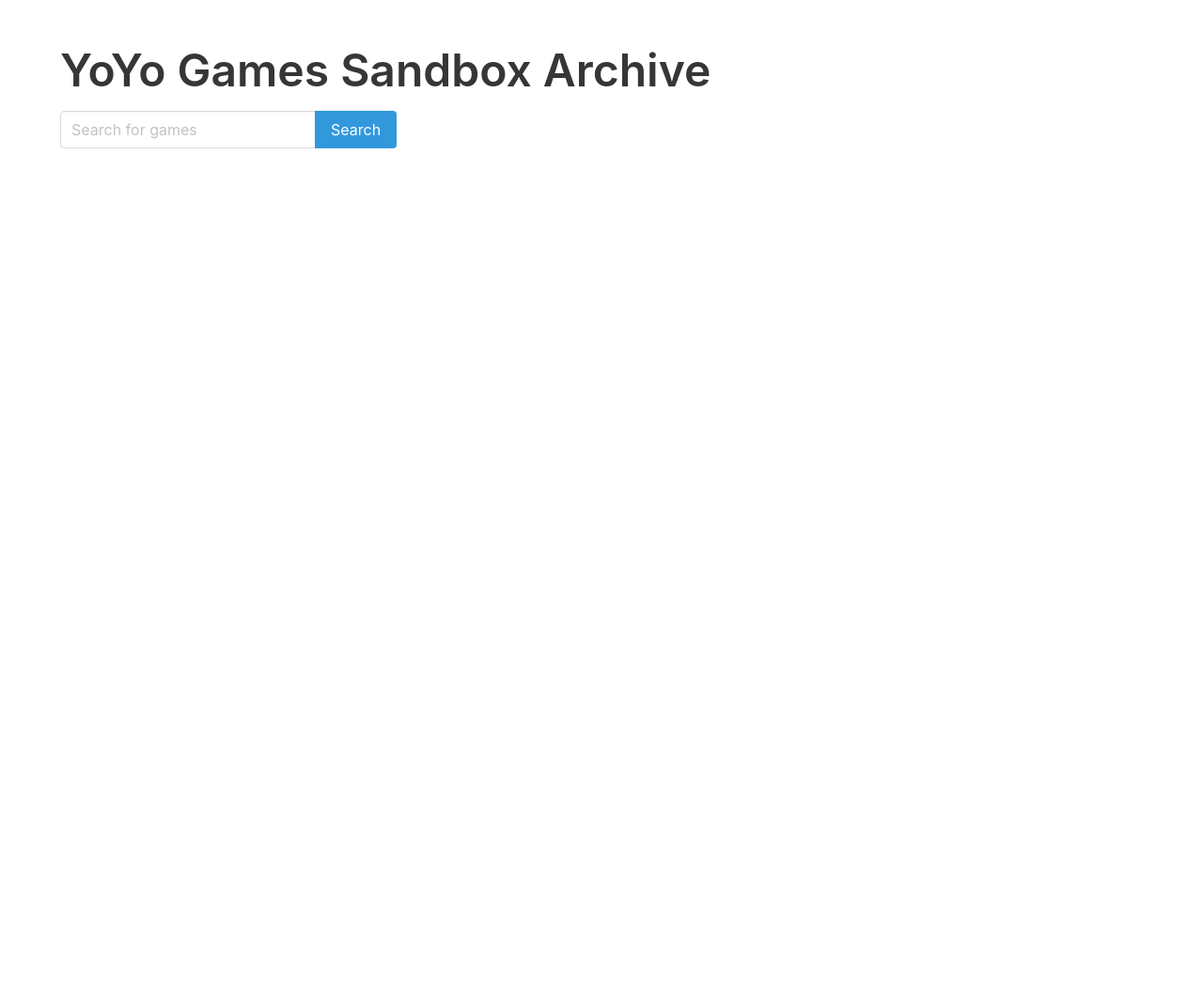
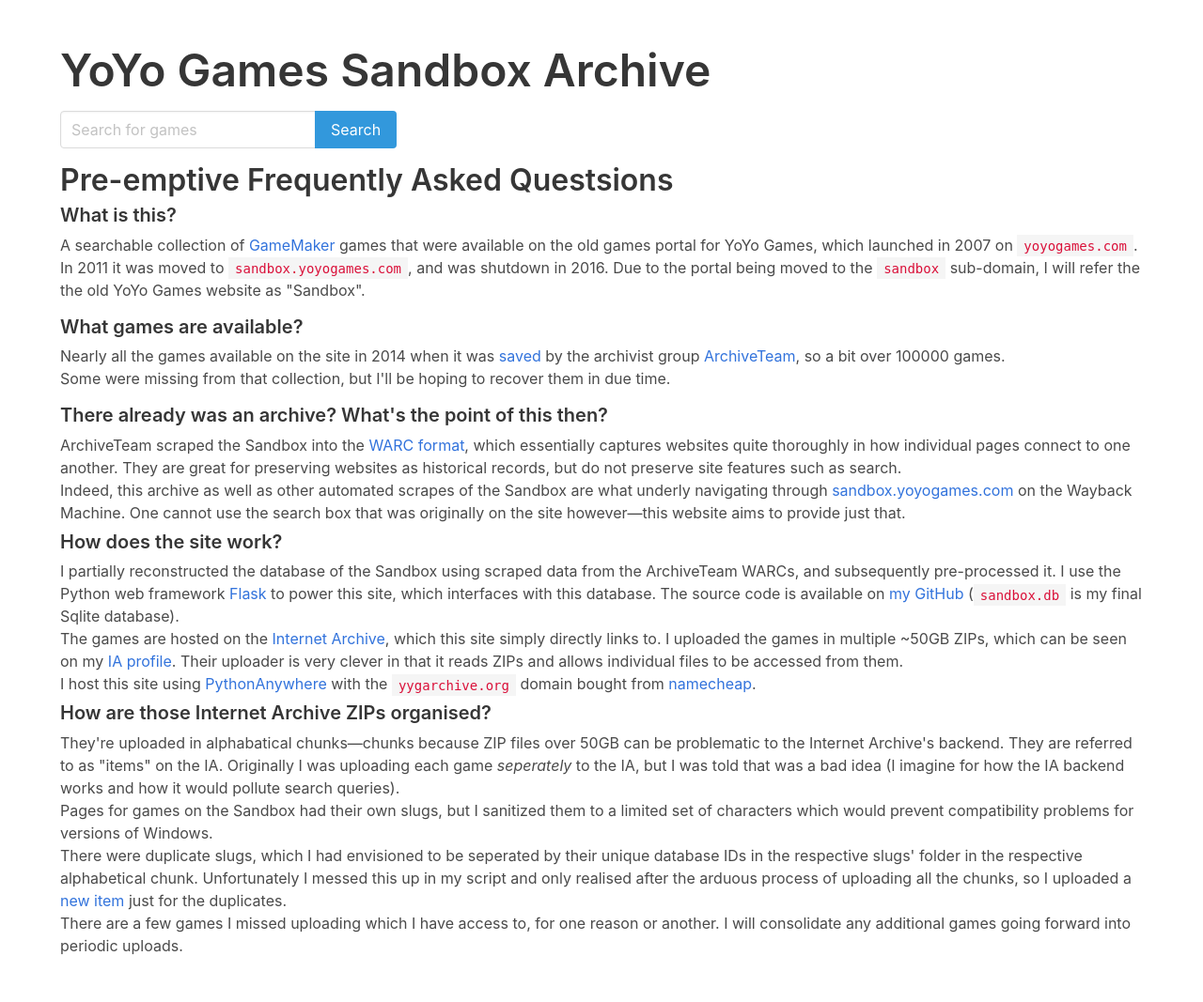
Before and after one commit to honno/yygarchive.org, a Flask app: page / in a window 1280 px wide. Shown: the whole page at 94% size. Before the commit the page ends 158 px from the top, so only its background shows below. Run offline with Flask 2, Linux system fonts and the light colour scheme.

Commit message:
some faq Qs

```diff
--- a/app/templates/index.html
+++ b/app/templates/index.html
@@ -6,5 +6,32 @@
         <h1 class="title is-1" >YoYo Games Sandbox Archive</h1>
     </div>
     {% include "form.html" %}
+
+    <div class="container mt-4" >
+        <h2 class="title is-3 mb-2">Pre-emptive Frequently Asked Questsions</h2>
+
+        <h3 class="title is-5 mb-2">What is this?</h3>
+        <p>A searchable collection of <a href="https://www.yoyogames.com/gamemaker">GameMaker</a> games that were available on the old games portal for YoYo Games, which launched in 2007 on <code>yoyogames.com</code>. In 2011 it was moved to <code>sandbox.yoyogames.com</code>, and was shutdown in 2016. Due to the portal being moved to the <code>sandbox</code> sub-domain, I will refer the the old YoYo Games website as "Sandbox".
+
+        <h3 class="title is-5 mt-4 mb-2">What games are available?</h3>
+        <p>Nearly all the games available on the site in 2014 when it was <a href="https://www.archiveteam.org/index.php/GameMaker_Sandbox">saved</a> by the archivist group <a href="https://www.archiveteam.org">ArchiveTeam</a>, so a bit over 100000 games.</p>
+        <p>Some were missing from that collection, but I'll be hoping to recover them in due time.</p>
+
+        <h3 class="title is-5 mt-4 mb-2">There already was an archive? What's the point of this then?</h3>
+        <p>ArchiveTeam scraped the Sandbox into the <a href="http://fileformats.archiveteam.org/wiki/WARC">WARC format</a>, which essentially captures websites quite thoroughly in how individual pages connect to one another. They are great for preserving websites as historical records, but do not preserve site features such as search.</p>
+        <p>Indeed, this archive as well as other automated scrapes of the Sandbox are what underly navigating through <a href="https://web.archive.org/">sandbox.yoyogames.com</a> on the Wayback Machine. One cannot use the search box that was originally on the site however—this website aims to provide just that.</p>
+
+        <h3 class="title is-5 mt-2 mb-2">How does the site work?</h3>
+        <p>I partially reconstructed the database of the Sandbox using scraped data from the ArchiveTeam WARCs, and subsequently pre-processed it. I use the Python web framework <a href="https://flask.palletsprojects.com/">Flask</a> to power this site, which interfaces with this database. The source code is available on <a href="https://github.com/Honno/yyg-sandbox-search">my GitHub</a> (<code>sandbox.db</code> is my final Sqlite database).</p>
+        <p>The games are hosted on the <a href="https://archive.org/">Internet Archive</a>, which this site simply directly links to. I uploaded the games in multiple ~50GB ZIPs, which can be seen on my <a href="https://archive.org/details/@honno">IA profile</a>. Their uploader is very clever in that it reads ZIPs and allows individual files to be accessed from them.</p>
+        <p>I host this site using <a href="https://www.pythonanywhere.com/">PythonAnywhere</a> with the <code>yygarchive.org</code> domain bought from <a href="https://www.namecheap.com/">namecheap</a>.</p>
+
+        <h3 class="title is-5 mt-2 mb-2">How are those Internet Archive ZIPs organised?</h3>
+        <p>They're uploaded in alphabatical chunks—chunks because ZIP files over 50GB can be problematic to the Internet Archive's backend. They are referred to as "items" on the IA. Originally I was uploading each game <i>seperately</i> to the IA, but I was told that was a bad idea (I imagine for how the IA backend works and how it would pollute search queries).</p>
+        <p>Pages for games on the Sandbox had their own slugs, but I sanitized them to a limited set of characters which would prevent compatibility problems for versions of Windows.</p>
+        <p>There were duplicate slugs, which I had envisioned to be seperated by their unique database IDs in the respective slugs' folder in the respective alphabetical chunk. Unfortunately I messed this up in my script and only realised after the arduous process of uploading all the chunks, so I uploaded a <a href="https://archive.org/details/yyg-sandbox-duplicates">new item</a> just for the duplicates.</p>
+        <p>There are a few games I missed uploading which I have access to, for one reason or another. I will consolidate any additional games going forward into periodic uploads.</p>
+
+    </div>
 </section>
 {% endblock %}
```
